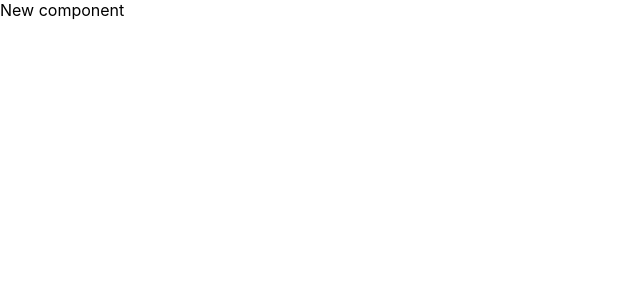
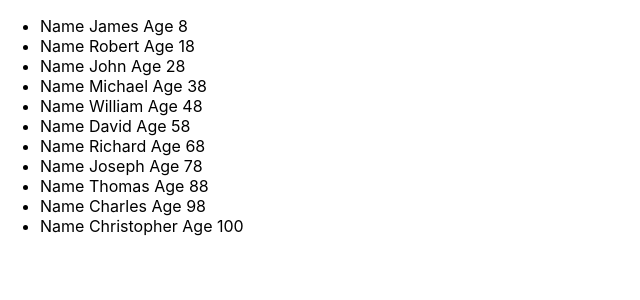
Before and after one commit to Camatoziz/MicroTasks, a React (Create React App) app: page / in a window 1280 px wide. Shown: the top 300 px of the page, without its empty margins (0-640 px from the left). Built offline with nearby package versions, Linux system fonts and the light colour scheme.

Commit message:
tasks-02

```diff
--- a/src/NewComponent.tsx
+++ b/src/NewComponent.tsx
@@ -11,5 +11,13 @@ type ArrayStudentsType={
 export const NewComponent=(props: NewComponentType)=>{
     debugger
     return (
-    <div>New component</div>
+    <div>
+        <ul>
+            {props.students.map(el=>{
+                return <div>
+                    <li>Name {el.name} Age {el.age}</li>
+                    </div>
+            })}
+        </ul>
+    </div>
     )}
```
